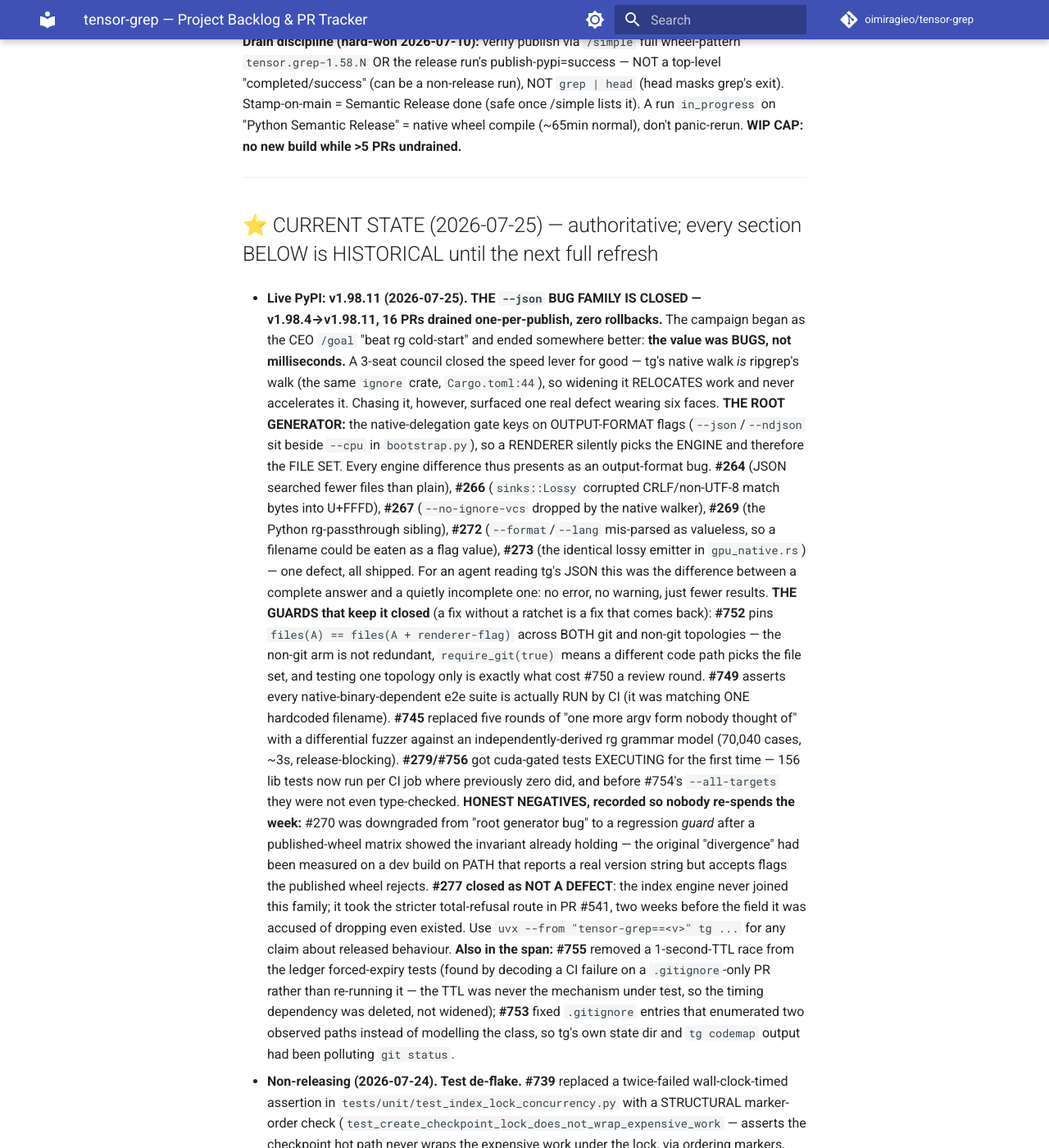
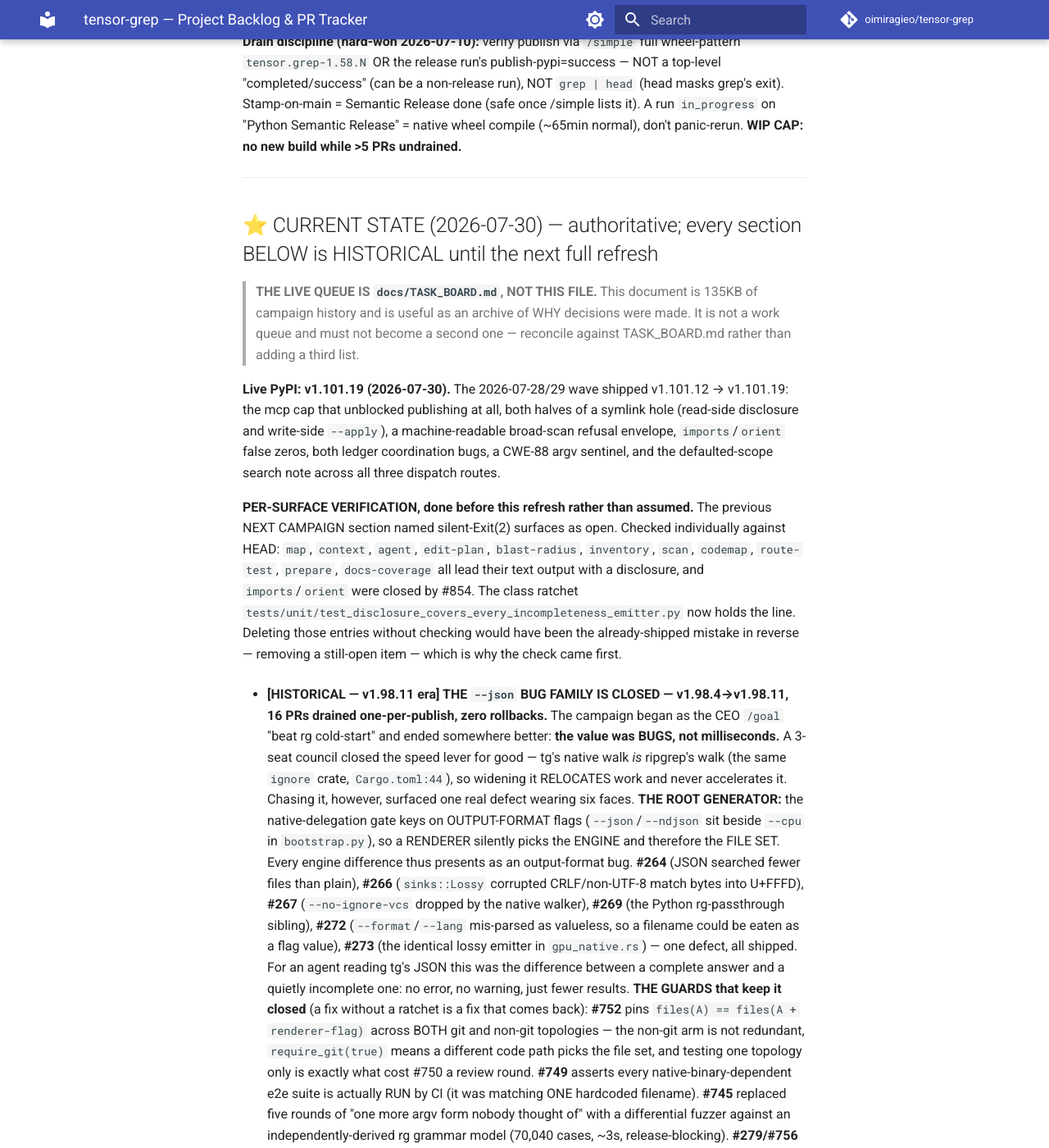
Before and after one commit to oimiragieo/tensor-grep, an MkDocs documentation site: the page built from docs/BACKLOG.md, in a window 1280 px wide and 1400 px high, scrolled down 13075 px. Shown: the whole window at 82% size. Built offline with MkDocs 1.6.1 and Material for MkDocs 9.7.7, drawn with Linux system fonts in a browser that asks for light colours; comment, search, counter and statistics services are not loaded.

Commit message:
docs(backlog): refresh CURRENT STATE to v1.101.19 and point the queue at TASK_BOARD.md (#864)
Audit item A3. BACKLOG.md's CURRENT STATE header claimed "v1.98.11 (2026-07-25)"
while PyPI is at 1.101.19 -- 21 versions and five days stale, on the one section
the file labels "authoritative".

PER-SURFACE VERIFICATION FIRST, per the plan audit's requirement. The old NEXT
CAMPAIGN section listed silent-Exit(2) surfaces as open. Each was checked
individually against HEAD before any deletion: map, context, agent, edit-plan,
blast-radius, inventory, scan, codemap, route-test, prepare and docs-coverage all
lead their text output with a disclosure, and imports/orient were closed by #854.
Deleting them on the assumption they were fixed would have been the
already-shipped mistake in reverse -- removing a still-open item.

QUEUE OWNERSHIP MADE EXPLICIT. This file is 135KB of campaign history: valuable
as the archive of WHY, useless as a work queue, and actively harmful when read as
one. The header now says the live queue is docs/TASK_BOARD.md and that
reconciling beats adding a third list -- the exact trap the audit flagged.

The v1.98.11 --json-family block is relabelled HISTORICAL rather than deleted; it
is the best surviving write-up of the renderer-picks-the-engine root generator.

```diff
--- a/docs/BACKLOG.md
+++ b/docs/BACKLOG.md
@@ -430,9 +430,28 @@ wheel compile (~65min normal), don't panic-rerun. **WIP CAP: no new build while
 
 ---
 
-## ⭐ CURRENT STATE (2026-07-25) — authoritative; every section BELOW is HISTORICAL until the next full refresh
+## ⭐ CURRENT STATE (2026-07-30) — authoritative; every section BELOW is HISTORICAL until the next full refresh
 
-- **Live PyPI: v1.98.11 (2026-07-25). THE `--json` BUG FAMILY IS CLOSED — v1.98.4→v1.98.11, 16 PRs
+> **THE LIVE QUEUE IS `docs/TASK_BOARD.md`, NOT THIS FILE.** This document is 135KB of campaign
+> history and is useful as an archive of WHY decisions were made. It is not a work queue and must
+> not become a second one — reconcile against TASK_BOARD.md rather than adding a third list.
+
+**Live PyPI: v1.101.19 (2026-07-30).** The 2026-07-28/29 wave shipped v1.101.12 → v1.101.19: the mcp
+cap that unblocked publishing at all, both halves of a symlink hole (read-side disclosure and
+write-side `--apply`), a machine-readable broad-scan refusal envelope, `imports`/`orient` false
+zeros, both ledger coordination bugs, a CWE-88 argv sentinel, and the defaulted-scope search note
+across all three dispatch routes.
+
+**PER-SURFACE VERIFICATION, done before this refresh rather than assumed.** The previous NEXT
+CAMPAIGN section named silent-Exit(2) surfaces as open. Checked individually against HEAD: `map`,
+`context`, `agent`, `edit-plan`, `blast-radius`, `inventory`, `scan`, `codemap`, `route-test`,
+`prepare`, `docs-coverage` all lead their text output with a disclosure, and `imports`/`orient`
+were closed by #854. The class ratchet
+`tests/unit/test_disclosure_covers_every_incompleteness_emitter.py` now holds the line. Deleting
+those entries without checking would have been the already-shipped mistake in reverse — removing a
+still-open item — which is why the check came first.
+
+- **[HISTORICAL — v1.98.11 era] THE `--json` BUG FAMILY IS CLOSED — v1.98.4→v1.98.11, 16 PRs
   drained one-per-publish, zero rollbacks.** The campaign began as the CEO `/goal` "beat rg
   cold-start" and ended somewhere better: **the value was BUGS, not milliseconds.** A 3-seat council
   closed the speed lever for good — tg's native walk *is* ripgrep's walk (the same `ignore` crate,
```
